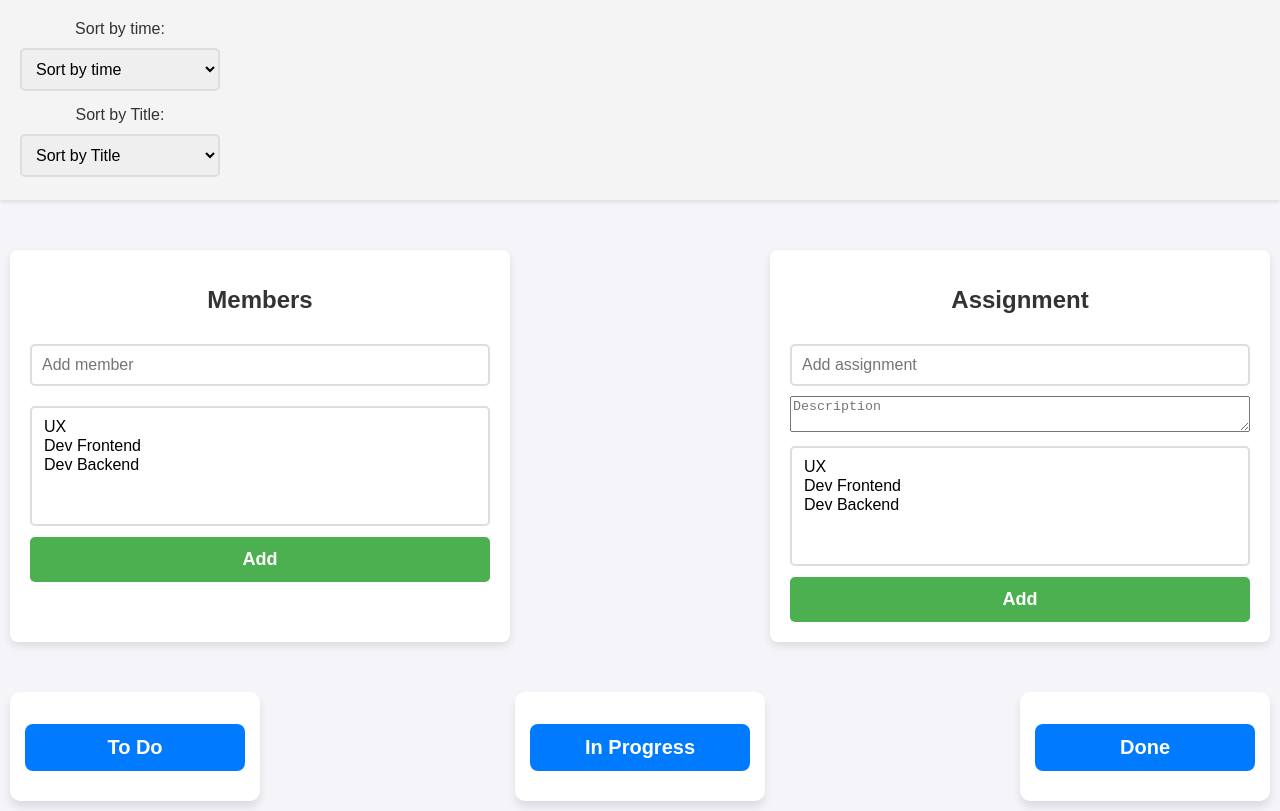
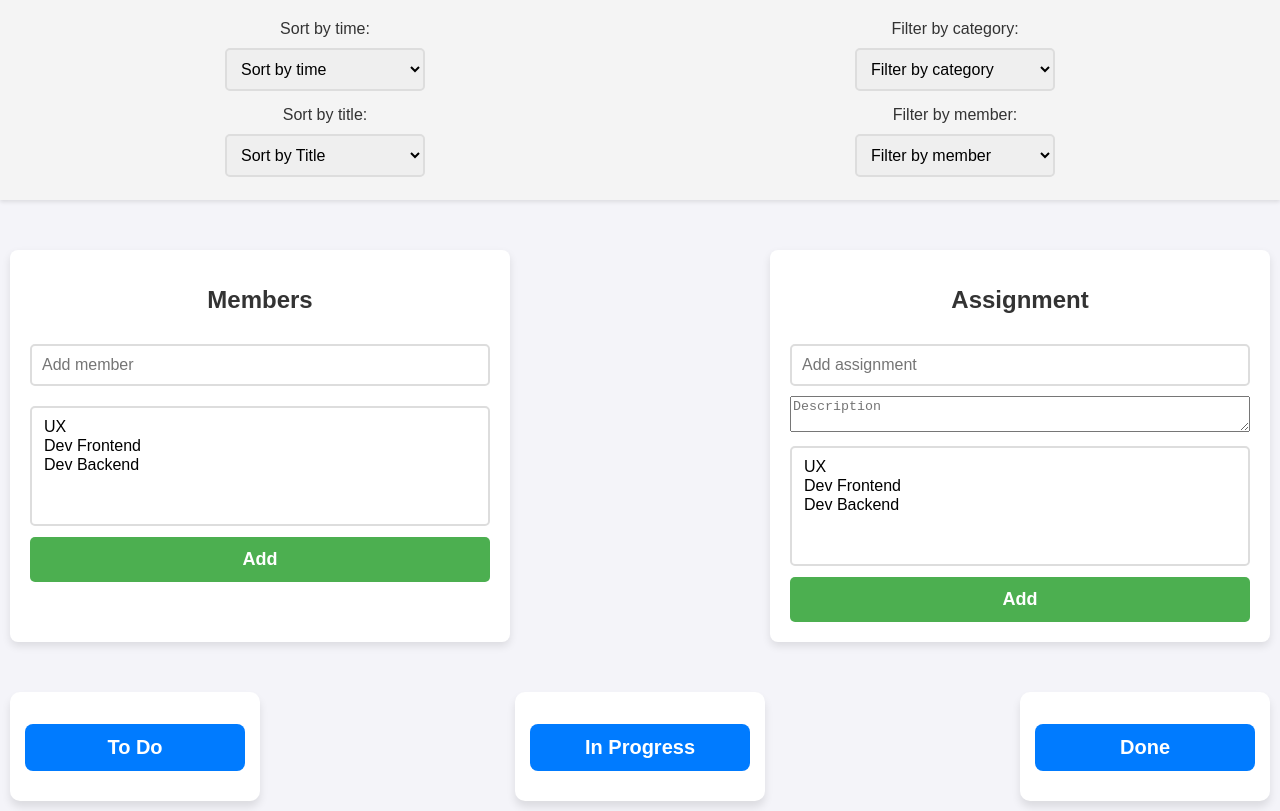
Before and after one commit to Hampeeeeeee/FE24-JS2-slutprojekt-hampus-svensson, a website built with Parcel: page src/index.html in a window 1280 px wide. Built offline with nearby package versions, Linux system fonts and the light colour scheme; no server answers.

Commit message:
Session 6.
Added filtering divs.

```diff
--- a/src/css/style.css
+++ b/src/css/style.css
@@ -23,6 +23,12 @@ body {
     margin: 0 auto;
 }
 
+#sortAndFilterDiv {
+    display: flex;
+    justify-content: space-around; /* Gör att de ligger bredvid varandra med lite avstånd */
+    gap: 20px; /* Justera gapet mellan divarna */
+}
+
 #header {
     flex-direction: column;
     background-color: #f4f4f4;
@@ -33,14 +39,14 @@ body {
     margin-bottom: 20px;
 }
 
-#selectFormDivSort {
+#selectFormDivSort, #selectFormDivFilter {
     display: flex;
     flex-direction: column;
     justify-content: space-evenly;
     align-items: flex-start;
 }
 
-#sortTimeDiv, #sortByTitleDiv {
+#sortTimeDiv, #sortByTitleDiv, #filterCategoryDiv, #filterMemberDiv {
     display: flex;
     flex-direction: column;
     align-items: center;
--- a/src/index.html
+++ b/src/index.html
@@ -12,8 +12,8 @@
 
 <body>
     <div id="container">
-
         <header id="header">
+                <div id="sortAndFilterDiv">
                 <div id="selectFormDivSort">
                     <div id="sortTimeDiv">
                         <label id="sortByTimestamp">Sort by time:</label>
@@ -24,12 +24,30 @@
                         </select>
                     </div>
                     <div id="sortByTitleDiv">
-                    <label id="sortByTitle">Sort by Title:</label>
+                        <label id="sortByTitle">Sort by title:</label>
                         <select name="titleSorting" id="titleSorting">
                             <option disabled="disabled" selected>Sort by Title</option>
                             <option value="titleAsc">A-Z</option>
                             <option value="titleDesc">Z-A</option>
                         </select>
+                    </div>
+                </div>
+                <div id="selectFormDivFilter">
+                    <div id="filterCategoryDiv">
+                        <label id="filterByCategory">Filter by category:</label>
+                        <select name="categoryFilter" id="categoryFilter">
+                            <option disabled="disabled" selected>Filter by category</option>
+                            <option value="UX">UX</option>
+                            <option value="Dev Frontend">Dev Frontend</option>
+                            <option value="Dev Backend">Dev Backend</option>
+                        </select>
+                    </div>
+                    <div id="filterMemberDiv">
+                        <label id="filterByMember">Filter by member:</label>
+                        <select name="memberFilter" id="memberFilter">
+                            <option disabled="disabled" selected>Filter by member</option>
+                        </select>
+                    </div>
                 </div>
             </div>
             </header>
--- a/src/modules/assignment.ts
+++ b/src/modules/assignment.ts
@@ -1,3 +1,4 @@
+import { filterByMember, filterByCategory } from './filter';
 const base_url: string = "https://fe24-js2-slutprojekt-hampus-default-rtdb.europe-west1.firebasedatabase.app/";
 
 export interface Assignment {
@@ -9,17 +10,27 @@ export interface Assignment {
     timestamp: number
 }
 
-export async function fetchAssignments(sortType: string = 'timestampDesc'): Promise<void> {
+export async function fetchAssignments(sortType: string = 'timestampDesc', memberFilter?: string, categoryFilter?: string): Promise<void> {
     const url = base_url + 'assignments.json';
     try {
         const res = await fetch(url);
         const assignments = await res.json();
 
         const assignmentsArray: Assignment[] = Object.values(assignments);
-        const assignedAssignments = assignmentsArray.filter(assignment => assignment.assigned !== undefined);
 
-        // Rendera de sorterade uppgifterna utan att skapa nya DOM-element
-        renderAssignments(assignedAssignments);
+        // Filtrera baserat på medlem
+        let filteredAssignments = assignmentsArray;
+        if (memberFilter) {
+            filteredAssignments = filterByMember(filteredAssignments, memberFilter);
+        }
+
+        // Filtrera baserat på kategori
+        if (categoryFilter) {
+            filteredAssignments = filterByCategory(filteredAssignments, categoryFilter);
+        }
+
+        // Rendera de filtrerade uppgifterna
+        renderAssignments(filteredAssignments);
 
     } catch (error) {
         console.error("Error fetching assignments:", error);
```
Lines whose indentation alone changed are shown as unchanged.
